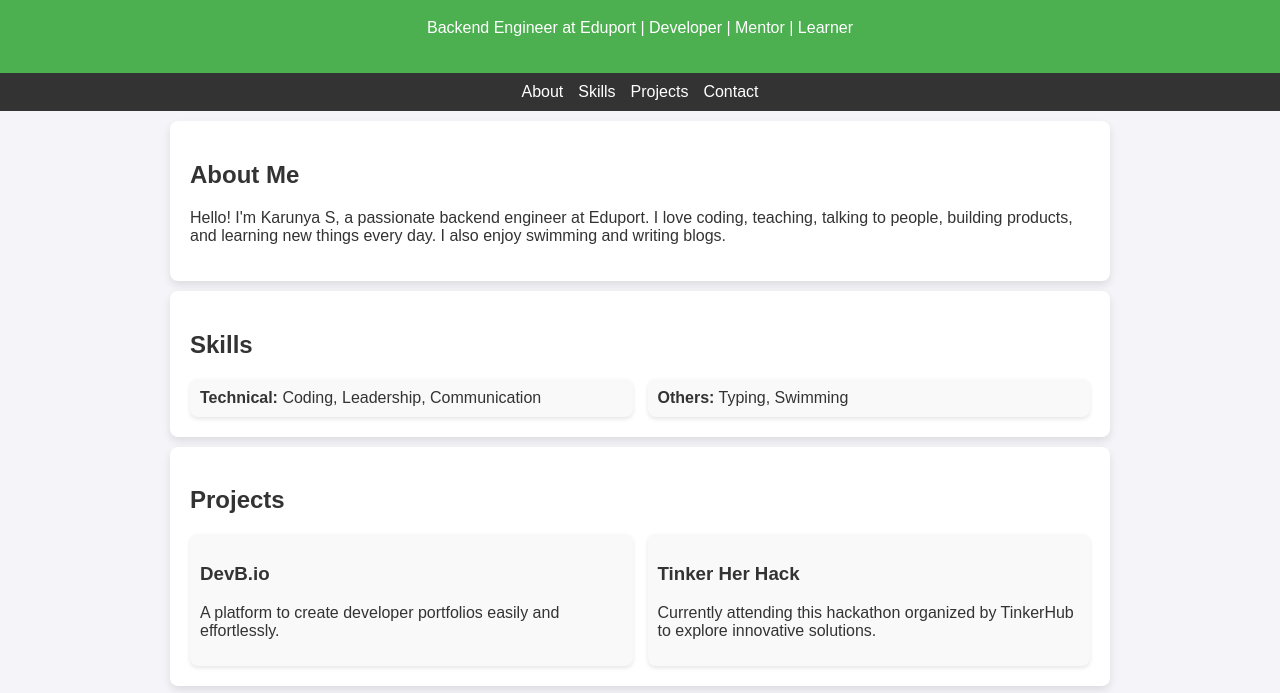
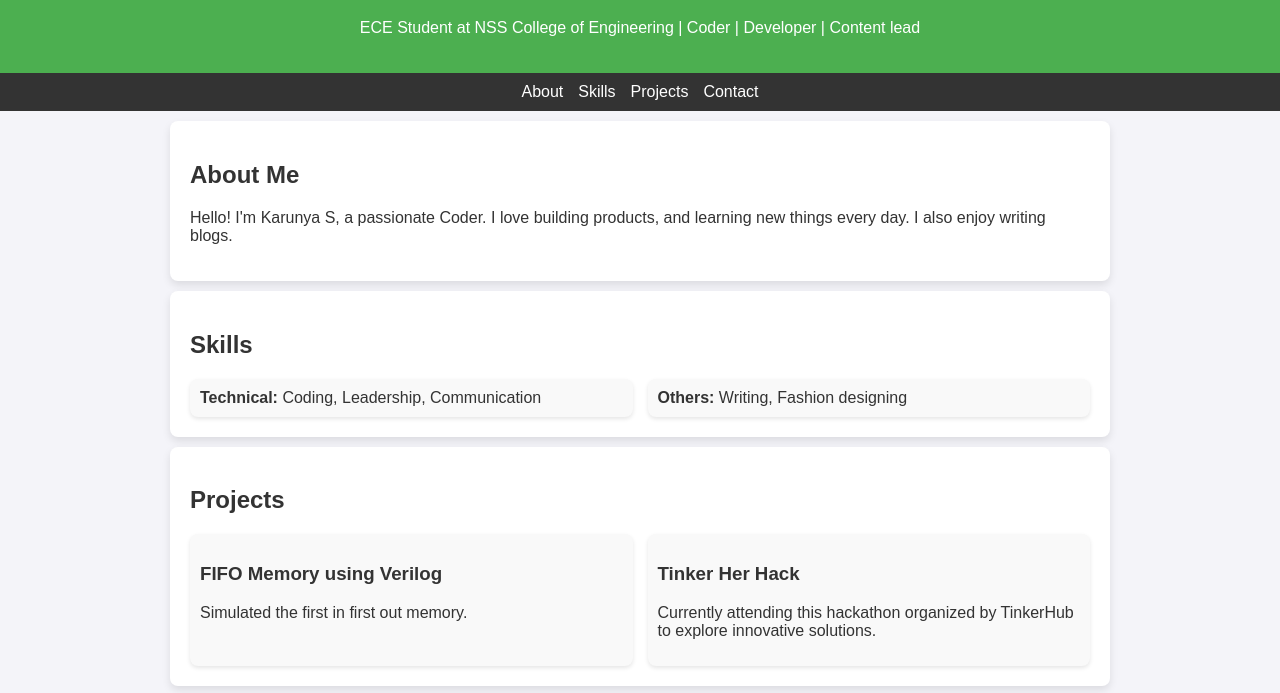
Before and after one commit to Karunya36/new-website, a plain HTML site: page index.html in a window 1280 px wide. Shown: the part 81-774 px from the top of the page. Drawn offline with Linux system fonts and the light colour scheme.

Commit message:
Update index.html

```diff
--- a/index.html
+++ b/index.html
@@ -3,7 +3,7 @@
 <head>
     <meta charset="UTF-8">
     <meta name="viewport" content="width=device-width, initial-scale=1.0">
-    <title>Karunya S - Backend Engineer</title>
+    <title>Karunya S - Passionate Coder</title>
     <style>
         body {
             font-family: Arial, sans-serif;
@@ -72,7 +72,7 @@
 
 <header>
     <h1>Karunya S</h1>
-    <p>Backend Engineer at Eduport | Developer | Mentor | Learner</p>
+    <p>ECE Student at NSS College of Engineering | Coder | Developer | Content lead</p>
 </header>
 
 <nav>
@@ -84,14 +84,14 @@
 
 <section id="about">
     <h2>About Me</h2>
-    <p>Hello! I'm Karunya S, a passionate backend engineer at Eduport. I love coding, teaching, talking to people, building products, and learning new things every day. I also enjoy swimming and writing blogs.</p>
+    <p>Hello! I'm Karunya S, a passionate Coder. I love building products, and learning new things every day. I also enjoy writing blogs.</p>
 </section>
 
 <section id="skills">
     <h2>Skills</h2>
     <div class="skills">
         <div><strong>Technical:</strong> Coding, Leadership, Communication</div>
-        <div><strong>Others:</strong> Typing, Swimming</div>
+        <div><strong>Others:</strong> Writing, Fashion designing </div>
     </div>
 </section>
 
@@ -99,8 +99,8 @@
     <h2>Projects</h2>
     <div class="projects">
         <div>
-            <h3>DevB.io</h3>
-            <p>A platform to create developer portfolios easily and effortlessly.</p>
+            <h3>FIFO Memory using Verilog</h3>
+            <p>Simulated the first in first out memory.</p>
         </div>
         <div>
             <h3>Tinker Her Hack</h3>
```
